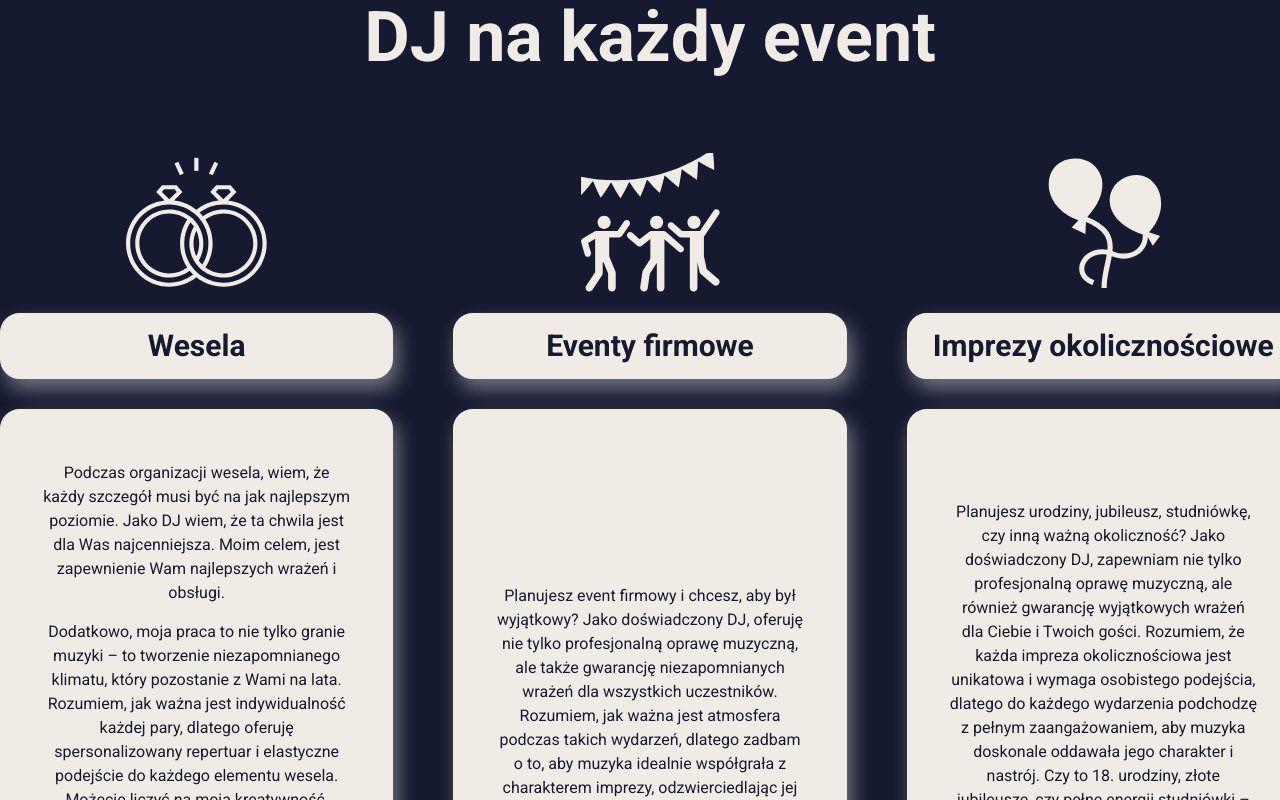
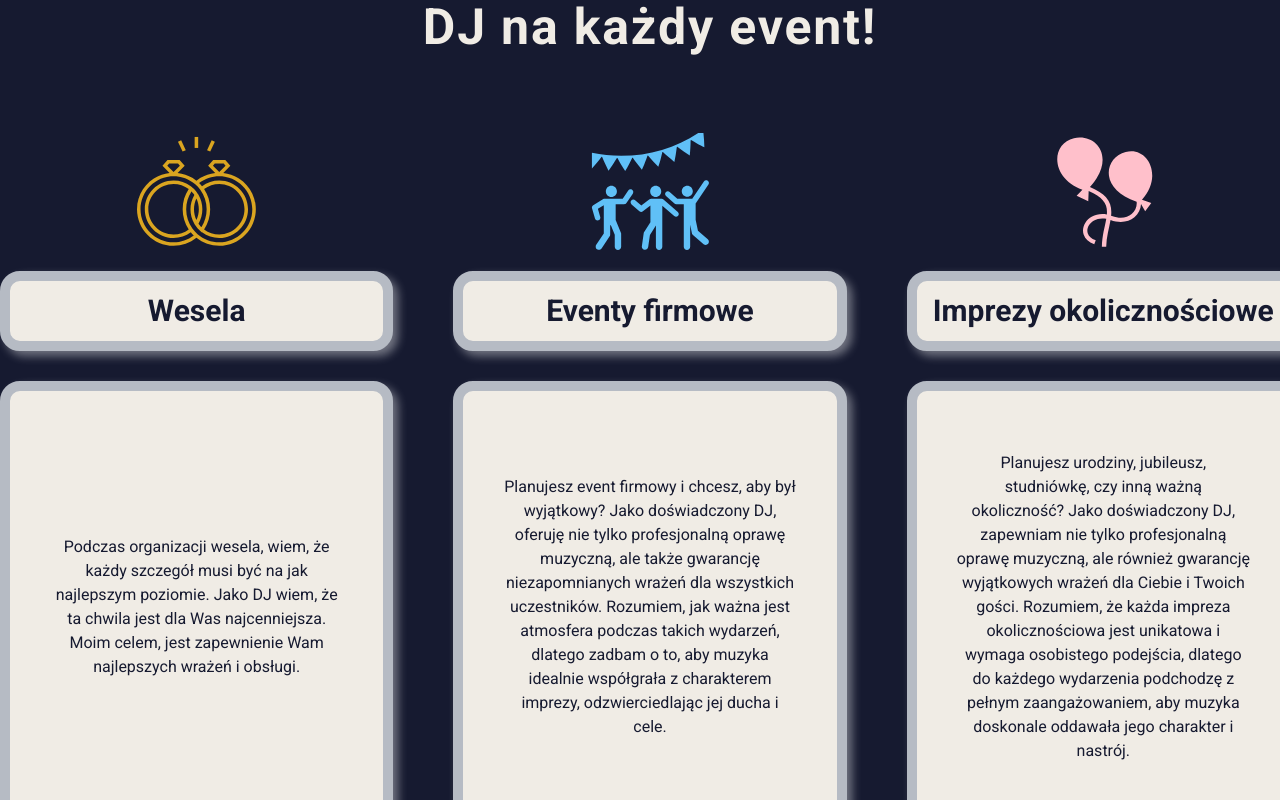
Before and after one commit to patryk-pi/Baby_Feed, a Next.js app: page / in a window 1280 px wide. Shown: the part 840-1640 px from the top of the page. Built offline with nearby package versions, Linux system fonts and the light colour scheme.

Commit message:
shortend texts in hero component, added colors to svgs for testing purposes

```diff
--- a/src/components/Hero/Hero.tsx
+++ b/src/components/Hero/Hero.tsx
@@ -1,8 +1,8 @@
 import {
     weddingTitle,
     weddingText1,
-    weddingText2,
-    weddingText3,
+    // weddingText2,
+    // weddingText3,
     companyTitle,
     companyText,
     partyTitle,
@@ -17,14 +17,14 @@ import BallonIcon from "./components/BallonIcon";
 const Hero = () => {
     return (
         <section className="hero">
-            <h1 className="hero__header">DJ na każdy event</h1>
+            <h1 className="hero__header">DJ na każdy event!</h1>
             <div className="hero__container">
                 <Event
                     icon={<WeddingIcon />}
                     title={weddingTitle}
                     text1={weddingText1}
-                    text2={weddingText2}
-                    text3={weddingText3}
+                    // text2={weddingText2}
+                    // text3={weddingText3}
                 />
                 <Event
                     icon={<PartyIcon />}
--- a/src/components/Hero/_hero.scss
+++ b/src/components/Hero/_hero.scss
@@ -3,10 +3,11 @@
     margin: 10rem auto 0;
 
     &__header {
-        font-size: 7rem;
+        font-size: 5rem;
         text-align: center;
         font-weight: 700;
         margin-bottom: 8rem;
+        letter-spacing: 1.8px;
     }
 
     &__container {
@@ -30,5 +31,14 @@
         border-radius: 20px;
         text-transform: capitalize;
         cursor: pointer;
+        transition: all 0.2s ease-in;
+        margin-bottom: 10rem;
+
+        &:hover {
+            scale: 1.2;
+            box-shadow: 0 10px 20px rgba($color: #ffffff, $alpha: 0.3);
+            background-color: $color-primary;
+            color: $color-white;
+        }
     }
 }
--- a/src/components/Hero/components/BallonIcon.tsx
+++ b/src/components/Hero/components/BallonIcon.tsx
@@ -6,6 +6,7 @@ const BallonIcon = () => {
             viewBox="0 0 512 512"
             xmlns="http://www.w3.org/2000/svg"
             className="event__icon"
+            fill="pink"
         >
             <path d="M153.03 23.656c-7.817.13-15.85 1.054-24 2.875C28.356 49.033 26.89 199.884 165.563 248.595l-24.875 26.125 50.032 23.592 1.78-43.562c29.715 12.604 48.848 25.695 60.563 39 14.296 16.238 18.538 32.814 18.25 52.75-.043 2.955-.21 5.976-.47 9.063-41.823-7.816-76.908 9.98-93.156 36.343-9.494 15.405-12.62 34.01-6.5 51.188 6.12 17.177 21.345 32.088 45.344 40.937L223 466.5c-20.147-7.43-30.196-18.396-34.22-29.688-4.02-11.29-2.144-23.753 4.845-35.093 12.075-19.593 39.196-34.915 74.75-27.72-5.81 33.572-18.25 73.787-19.03 120.844h18.686c.84-42.738 12.676-80.404 18.626-115.375 41.503 15.78 78.795 8.483 102.906-11.626 17.17-14.32 27.544-35.056 28.532-57.28l17.844 30.936 26.375-35.563-40.22-14c93.154-102.85 24.31-230.453-69.906-205.25-95.71 25.604-114.367 160.712 46.97 213.657 2.425 20.61-5.843 40.045-21.563 53.156-18.773 15.656-48.37 22.47-85.063 8.25-1.106-.43-2.21-.826-3.31-1.22.438-4.627.714-9.23.78-13.78.333-23.017-5.476-45.547-22.906-65.344-14.603-16.585-36.784-31.238-69.375-44.78 104.097-113.053 43.227-214.435-44.69-212.97z" />
         </svg>
--- a/src/components/Hero/components/Event.tsx
+++ b/src/components/Hero/components/Event.tsx
@@ -6,9 +6,10 @@ type EventProps = {
     text1: string;
     text2?: string;
     text3?: string;
+    color?: string;
 };
 
-const Event = ({ icon, title, text1, text2, text3 }: EventProps) => {
+const Event = ({ icon, title, text1, text2, text3, color }: EventProps) => {
     return (
         <section className="event">
             {icon}
--- a/src/components/Hero/components/PartyIcon.tsx
+++ b/src/components/Hero/components/PartyIcon.tsx
@@ -1,7 +1,7 @@
 const PartyIcon = () => {
     return (
         <svg
-            fill="#000000"
+            fill="#60c0f7"
             version="1.1"
             id="Layer_1"
             xmlns="http://www.w3.org/2000/svg"
--- a/src/components/Hero/components/WeddingIcon.tsx
+++ b/src/components/Hero/components/WeddingIcon.tsx
@@ -1,7 +1,7 @@
 const WeddingIcon = () => {
     return (
         <svg
-            fill="#ffffff"
+            fill="#daa520"
             version="1.1"
             id="Layer_1"
             xmlns="http://www.w3.org/2000/svg"
--- a/src/components/Hero/components/_event.scss
+++ b/src/components/Hero/components/_event.scss
@@ -12,12 +12,12 @@
         color: $color-primary;
         border: 3px solid $color-white;
         border-radius: 20px;
-        padding: 1.5rem 2rem;
+        padding: 1.5rem 1rem;
         margin-bottom: 3rem;
-        box-shadow: 5px 10px 20px rgba(255, 255, 255, 0.4);
+        box-shadow: 5px 5px 10px rgba(255, 255, 255, 0.4);
         width: 100%;
         text-align: center;
-
+        border: 10px solid $color-gray;
         display: flex;
         justify-content: center;
         align-items: center;
@@ -33,7 +33,7 @@
         border-radius: 20px;
         padding: 2rem 4rem;
         margin-bottom: 3rem;
-        box-shadow: 5px 10px 20px rgba(255, 255, 255, 0.4);
+        box-shadow: 5px 5px 10px rgba(255, 255, 255, 0.4);
         width: 100%;
         text-align: center;
         height: 100%;
@@ -41,6 +41,7 @@
         flex-direction: column;
         justify-content: center;
         align-items: center;
+        border: 10px solid $color-gray;
 
         p {
             margin-bottom: 1.5rem;
@@ -49,7 +50,7 @@
     }
 
     &__icon {
-        fill: $color-white;
+        // fill: $color-white;
         height: 20rem;
         width: auto;
         margin-bottom: 2rem;
--- a/src/constants/constants.tsx
+++ b/src/constants/constants.tsx
@@ -1,15 +1,15 @@
 export const weddingTitle: string = "Wesela";
 export const weddingText1: string =
     "Podczas organizacji wesela, wiem, że każdy szczegół musi być na jak najlepszym poziomie. Jako DJ wiem, że ta chwila jest dla Was najcenniejsza. Moim celem, jest zapewnienie Wam najlepszych wrażeń i obsługi.";
-export const weddingText2: string =
-    "Dodatkowo, moja praca to nie tylko granie muzyki – to tworzenie niezapomnianego klimatu, który pozostanie z Wami na lata. Rozumiem, jak ważna jest indywidualność każdej pary, dlatego oferuję spersonalizowany repertuar i elastyczne podejście do każdego elementu wesela. Możecie liczyć na moją kreatywność, doświadczenie oraz zaangażowanie, aby każdy moment był wyjątkowy.";
-export const weddingText3: string =
-    "Niech muzyka, którą dla Was zagram, będzie pięknym tłem dla Waszych wspomnień. Skontaktujcie się ze mną, aby omówić szczegóły Waszej imprezy i zapewnić sobie niezapomniane wrażenia muzyczne, które będą doskonale współgrały z magią tego wyjątkowego dnia.";
+// export const weddingText2: string =
+//     "Dodatkowo, moja praca to nie tylko granie muzyki – to tworzenie niezapomnianego klimatu, który pozostanie z Wami na lata. Rozumiem, jak ważna jest indywidualność każdej pary, dlatego oferuję spersonalizowany repertuar i elastyczne podejście do każdego elementu wesela. Możecie liczyć na moją kreatywność, doświadczenie oraz zaangażowanie, aby każdy moment był wyjątkowy.";
+// export const weddingText3: string =
+//     "Niech muzyka, którą dla Was zagram, będzie pięknym tłem dla Waszych wspomnień. Skontaktujcie się ze mną, aby omówić szczegóły Waszej imprezy i zapewnić sobie niezapomniane wrażenia muzyczne, które będą doskonale współgrały z magią tego wyjątkowego dnia.";
 
 export const companyTitle: string = "Eventy firmowe";
 export const companyText: string =
-    "Planujesz event firmowy i chcesz, aby był wyjątkowy? Jako doświadczony DJ, oferuję nie tylko profesjonalną oprawę muzyczną, ale także gwarancję niezapomnianych wrażeń dla wszystkich uczestników. Rozumiem, jak ważna jest atmosfera podczas takich wydarzeń, dlatego zadbam o to, aby muzyka idealnie współgrała z charakterem imprezy, odzwierciedlając jej ducha i cele. Bez względu na to, czy organizujesz galę, konferencję, czy nieformalne spotkanie pracowników, moje doświadczenie i szeroki repertuar pozwalają na stworzenie idealnego klimatu.";
+    "Planujesz event firmowy i chcesz, aby był wyjątkowy? Jako doświadczony DJ, oferuję nie tylko profesjonalną oprawę muzyczną, ale także gwarancję niezapomnianych wrażeń dla wszystkich uczestników. Rozumiem, jak ważna jest atmosfera podczas takich wydarzeń, dlatego zadbam o to, aby muzyka idealnie współgrała z charakterem imprezy, odzwierciedlając jej ducha i cele.";
 
 export const partyTitle: string = "Imprezy okolicznościowe";
 export const partyText: string =
-    "Planujesz urodziny, jubileusz, studniówkę, czy inną ważną okoliczność? Jako doświadczony DJ, zapewniam nie tylko profesjonalną oprawę muzyczną, ale również gwarancję wyjątkowych wrażeń dla Ciebie i Twoich gości. Rozumiem, że każda impreza okolicznościowa jest unikatowa i wymaga osobistego podejścia, dlatego do każdego wydarzenia podchodzę z pełnym zaangażowaniem, aby muzyka doskonale oddawała jego charakter i nastrój. Czy to 18. urodziny, złote jubileusze, czy pełne energii studniówki – moje bogate doświadczenie i zróżnicowany repertuar pozwalają na stworzenie idealnej atmosfery na każdą okazję. Od największych przebojów, które porwą każdego do tańca, po subtelne tło muzyczne idealne na bardziej kameralne momenty – zadbam o to, aby muzyka była dopasowana do potrzeb Twojego wydarzenia i preferencji gości.";
+    "Planujesz urodziny, jubileusz, studniówkę, czy inną ważną okoliczność? Jako doświadczony DJ, zapewniam nie tylko profesjonalną oprawę muzyczną, ale również gwarancję wyjątkowych wrażeń dla Ciebie i Twoich gości. Rozumiem, że każda impreza okolicznościowa jest unikatowa i wymaga osobistego podejścia, dlatego do każdego wydarzenia podchodzę z pełnym zaangażowaniem, aby muzyka doskonale oddawała jego charakter i nastrój.";
```
